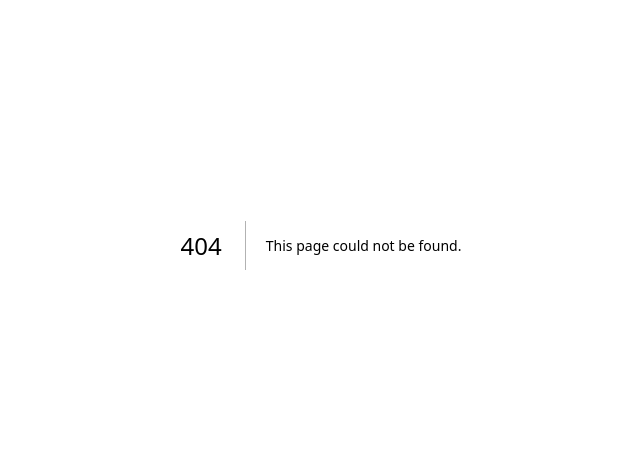
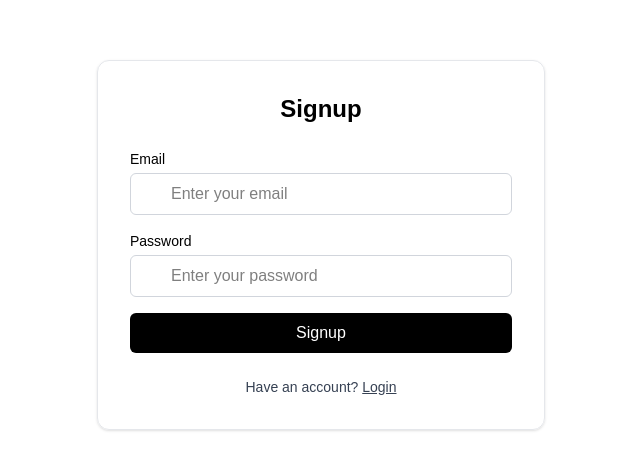
Before and after one commit to KaranBhosale8585/Marvedge, a Next.js app: page /signup in a window 1280 px wide. Before the commit this address had no page. Shown: the part 155-624 px from the top of the page, without its empty margins (319-959 px from the left). Built offline with nearby package versions, Linux system fonts and the light colour scheme.

Commit message:
feat: add signup page

```diff
--- /dev/null
+++ b/app/signup/page.tsx
@@ -0,0 +1,134 @@
+"use client";
+
+import { useRouter } from "next/navigation";
+import { useState } from "react";
+import Link from "next/link";
+// import Header from "@/components/Header";
+
+export default function Login() {
+  const [form, setForm] = useState({ email: "", password: "" });
+  const [errors, setErrors] = useState({ email: false, password: false });
+  const [loading, setLoading] = useState(false);
+
+  const router = useRouter();
+
+  const handleSubmit = async (e: React.FormEvent) => {
+    e.preventDefault();
+
+    const newErrors = {
+      email: !form.email.trim(),
+      password: !form.password.trim(),
+    };
+    setErrors(newErrors);
+
+    if (newErrors.email || newErrors.password) {
+      return;
+    }
+
+    setLoading(true);
+    try {
+      const res = await fetch("/api/auth/signup", {
+        method: "POST",
+        headers: { "Content-Type": "application/json" },
+        body: JSON.stringify(form),
+        cache: "no-store",
+      });
+
+      const data = await res.json();
+      console.log(data);
+
+      if (res.ok) {
+        setForm({ email: "", password: "" });
+        setTimeout(() => {
+          router.replace("/");
+        }, 100);
+      }
+    } catch {
+      throw errors;
+    } finally {
+      setLoading(false);
+    }
+  };
+
+  return (
+    <>
+      {/* <Header /> */}
+      <div className="min-h-screen flex items-center justify-center bg-white text-black px-4">
+        <div className="w-full max-w-md border border-gray-200 rounded-xl shadow-sm p-6 sm:p-8">
+          <h2 className="text-2xl font-semibold text-center mb-6">Signup</h2>
+
+          <form onSubmit={handleSubmit} className="space-y-4">
+            <div>
+              <label className="block text-sm font-medium mb-1" htmlFor="email">
+                Email
+              </label>
+              <div className="relative">
+                <input
+                  id="email"
+                  type="email"
+                  placeholder="Enter your email"
+                  value={form.email}
+                  onChange={(e) => {
+                    setForm({ ...form, email: e.target.value });
+                    setErrors({ ...errors, email: false });
+                  }}
+                  className={`w-full pl-10 pr-3 py-2 border ${
+                    errors.email ? "border-red-500" : "border-gray-300"
+                  } rounded-md focus:outline-none focus:border-black`}
+                />
+              </div>
+              {errors.email && (
+                <p className="text-xs text-red-600 mt-1">Email is required.</p>
+              )}
+            </div>
+            <div>
+              <label
+                className="block text-sm font-medium mb-1"
+                htmlFor="password"
+              >
+                Password
+              </label>
+              <div className="relative">
+                <input
+                  id="password"
+                  type="password"
+                  placeholder="Enter your password"
+                  value={form.password}
+                  onChange={(e) => {
+                    setForm({ ...form, password: e.target.value });
+                    setErrors({ ...errors, password: false });
+                  }}
+                  className={`w-full pl-10 pr-3 py-2 border ${
+                    errors.password ? "border-red-500" : "border-gray-300"
+                  } rounded-md focus:outline-none focus:border-black`}
+                />
+              </div>
+              {errors.password && (
+                <p className="text-xs text-red-600 mt-1">
+                  Password is required.
+                </p>
+              )}
+            </div>
+            <button
+              type="submit"
+              className="w-full py-2 px-4 bg-black text-white rounded-md hover:bg-gray-900 transition disabled:opacity-50"
+              disabled={loading}
+            >
+              {loading ? "Signing in..." : "Signup"}
+            </button>
+          </form>
+
+          <div className="text-sm text-center mt-6 text-gray-700">
+            Have an account?{" "}
+            <Link
+              href="/login"
+              className="underline hover:text-black transition"
+            >
+              Login
+            </Link>
+          </div>
+        </div>
+      </div>
+    </>
+  );
+}
```
